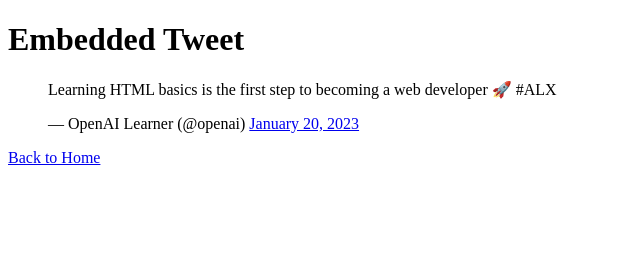
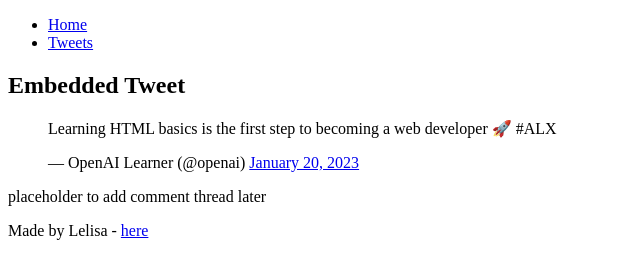
Before and after one commit to lelisa21/My_First_Portfolio, a plain HTML site: page html_basic/tweets.html in a window 1280 px wide. Shown: the whole page, without its empty margins (0-640 px from the left). Drawn offline with Linux system fonts and the light colour scheme.

Commit message:
Updated tweets.html

```diff
--- a/html_basic/tweets.html
+++ b/html_basic/tweets.html
@@ -5,16 +5,34 @@
 <title>My Tweets</title>
 </head>
 <body>
+<header>
+<ul>
+<li><a href="index.html">Home</a></li>
+<li><a href="tweets.html">Tweets</a></li>
+</ul>
+</header>
+
+
+<main>
+<article>
 <h1>Embedded Tweet</h1>
-
-  <!-- Example embedded tweet -->
 <blockquote class="twitter-tweet">
 <p lang="en" dir="ltr">Learning HTML basics is the first step to becoming a web developer 🚀 #ALX</p>
 &mdash; OpenAI Learner (@openai)
 <a href="https://twitter.com/openai/status/1616558986683297792">January 20, 2023</a>
 </blockquote>
 <script async src="https://platform.twitter.com/widgets.js" charset="utf-8"></script>
+</article>
 
-  <p><a href="index.html">Back to Home</a></p>
+
+<aside>
+<p>placeholder to add comment thread later</p>
+</aside>
+</main>
+
+
+<footer>
+<p>Made by Lelisa - <a href="https://github.com/lelisa21" target="_blank">here</a></p>
+</footer>
 </body>
 </html>
```
Lines whose indentation alone changed are shown as unchanged.
